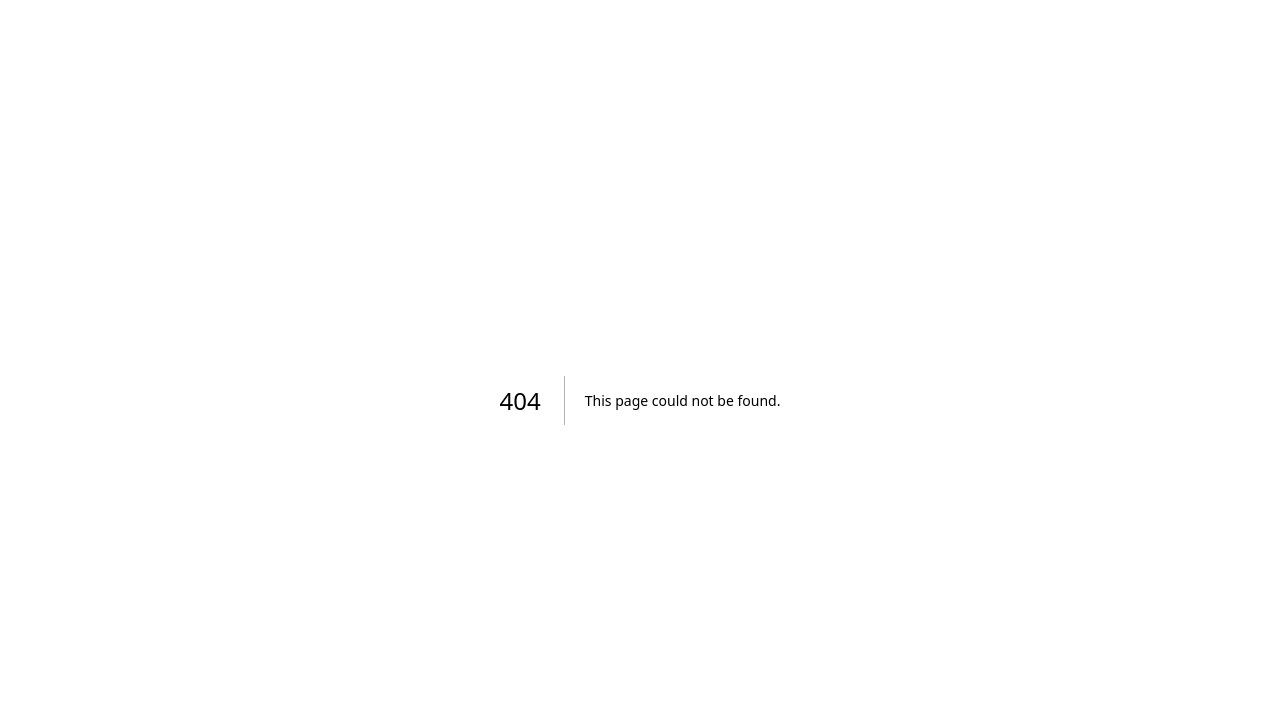
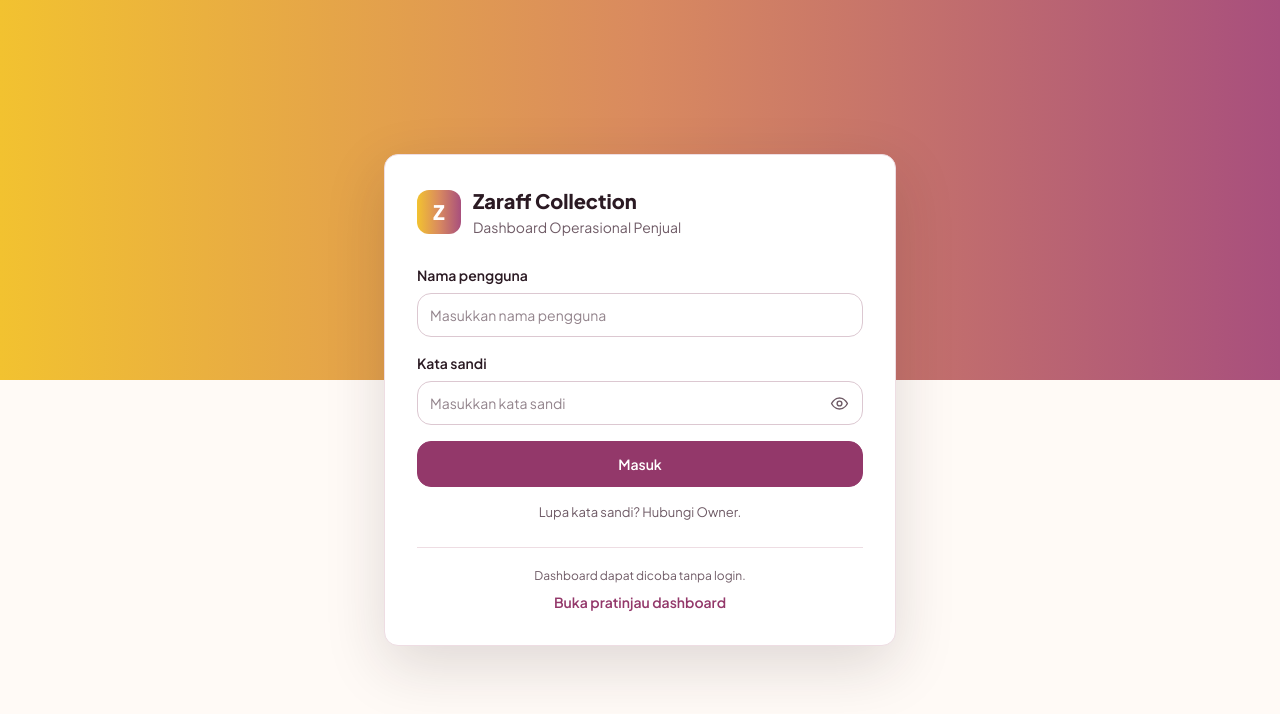
Before and after one commit to keisha-sakura/II3120_Zaraff_Collection_Dashboard, a Next.js app: page /masuk in a window 1280 px wide. Before the commit this address had no page. Shown: the top 714 px of the page. Built offline with nearby package versions, Linux system fonts and the light colour scheme.

Commit message:
feat: implement login:

```diff
--- /dev/null
+++ b/src/app/masuk/page.tsx
@@ -0,0 +1,8 @@
+import type { Metadata } from "next";
+import { LoginPage } from "@/features/auth/pages/masuk/page-content";
+
+export const metadata: Metadata = { title: "Masuk" };
+
+export default function Page() {
+  return <LoginPage />;
+}
--- /dev/null
+++ b/src/features/auth/pages/masuk/page-content.tsx
@@ -0,0 +1,127 @@
+"use client";
+
+import Link from "next/link";
+import { useState, type FormEvent } from "react";
+import { Card } from "@/components/ui/card";
+import { FormField, Input } from "@/components/ui/form-field";
+import { Button } from "@/components/ui/button";
+import { Alert } from "@/components/ui/alert";
+
+export function LoginPage() {
+  const [showPassword, setShowPassword] = useState(false);
+  const [submitted, setSubmitted] = useState(false);
+
+  function submit(event: FormEvent<HTMLFormElement>) {
+    event.preventDefault();
+    // UI preview only: no credentials, tokens, or sessions are persisted.
+    const password = event.currentTarget.elements.namedItem("password");
+    if (password instanceof HTMLInputElement) password.value = "";
+    setShowPassword(false);
+    setSubmitted(true);
+  }
+
+  return (
+    <main className="relative isolate grid min-h-dvh place-items-center px-5 py-12">
+      <div
+        aria-hidden="true"
+        className="brand-gradient absolute inset-x-0 top-0 -z-10 h-64 sm:h-95"
+      />
+      <Card className="w-full max-w-lg rounded-[18px] p-6 shadow-(--shadow-dialog) sm:p-8">
+        <div className="mb-7 flex items-center gap-3">
+          <span
+            aria-hidden="true"
+            className="brand-gradient text-surface grid size-11 shrink-0 place-items-center rounded-xl text-xl font-extrabold"
+          >
+            Z
+          </span>
+          <div className="min-w-0">
+            <h1 className="text-xl font-extrabold">Zaraff Collection</h1>
+            <p className="text-muted mt-0.5 text-sm">
+              Dashboard Operasional Penjual
+            </p>
+          </div>
+        </div>
+
+        <form
+          onSubmit={submit}
+          className="space-y-4"
+          aria-label="Masuk ke dashboard"
+        >
+          <FormField id="login-username" label="Nama pengguna">
+            <Input
+              id="login-username"
+              name="username"
+              autoComplete="username"
+              placeholder="Masukkan nama pengguna"
+              required
+              pattern=".*\S.*"
+            />
+          </FormField>
+          <FormField id="login-password" label="Kata sandi">
+            <div className="relative">
+              <Input
+                id="login-password"
+                name="password"
+                type={showPassword ? "text" : "password"}
+                autoComplete="current-password"
+                placeholder="Masukkan kata sandi"
+                required
+                className="pr-12"
+              />
+              <button
+                type="button"
+                aria-label={
+                  showPassword
+                    ? "Sembunyikan kata sandi"
+                    : "Tampilkan kata sandi"
+                }
+                aria-pressed={showPassword}
+                onClick={() => setShowPassword(!showPassword)}
+                className="text-muted hover:text-primary rounded-control absolute inset-y-1 right-1 grid w-10 place-items-center"
+              >
+                <svg
+                  aria-hidden="true"
+                  width="19"
+                  height="19"
+                  viewBox="0 0 24 24"
+                  fill="none"
+                  stroke="currentColor"
+                  strokeWidth="1.8"
+                  strokeLinecap="round"
+                  strokeLinejoin="round"
+                >
+                  <path d="M2 12s3.5-7 10-7 10 7 10 7-3.5 7-10 7S2 12 2 12Z" />
+                  <circle cx="12" cy="12" r="3" />
+                  {showPassword && <path d="m3 3 18 18" />}
+                </svg>
+              </button>
+            </div>
+          </FormField>
+          {submitted && (
+            <Alert title="Login belum diaktifkan">
+              Untuk mencoba dashboard, buka pratinjau dan pilih role.
+            </Alert>
+          )}
+          <Button type="submit" className="w-full py-3">
+            Masuk
+          </Button>
+          <p className="text-muted text-center text-[13px]">
+            Lupa kata sandi? Hubungi Owner.
+          </p>
+        </form>
+
+        <div className="border-border mt-6 border-t pt-5 text-center">
+          <p className="text-muted mb-2 text-xs">
+            Dashboard dapat dicoba tanpa login.
+          </p>
+          <Link
+            href="/pratinjau"
+            className="text-primary text-sm font-semibold hover:underline"
+          >
+            Buka pratinjau dashboard
+          </Link>
+        </div>
+      </Card>
+    </main>
+  );
+}
```
Also changed, not shown: 2 other files (tests, documents, lock files or other folders).
